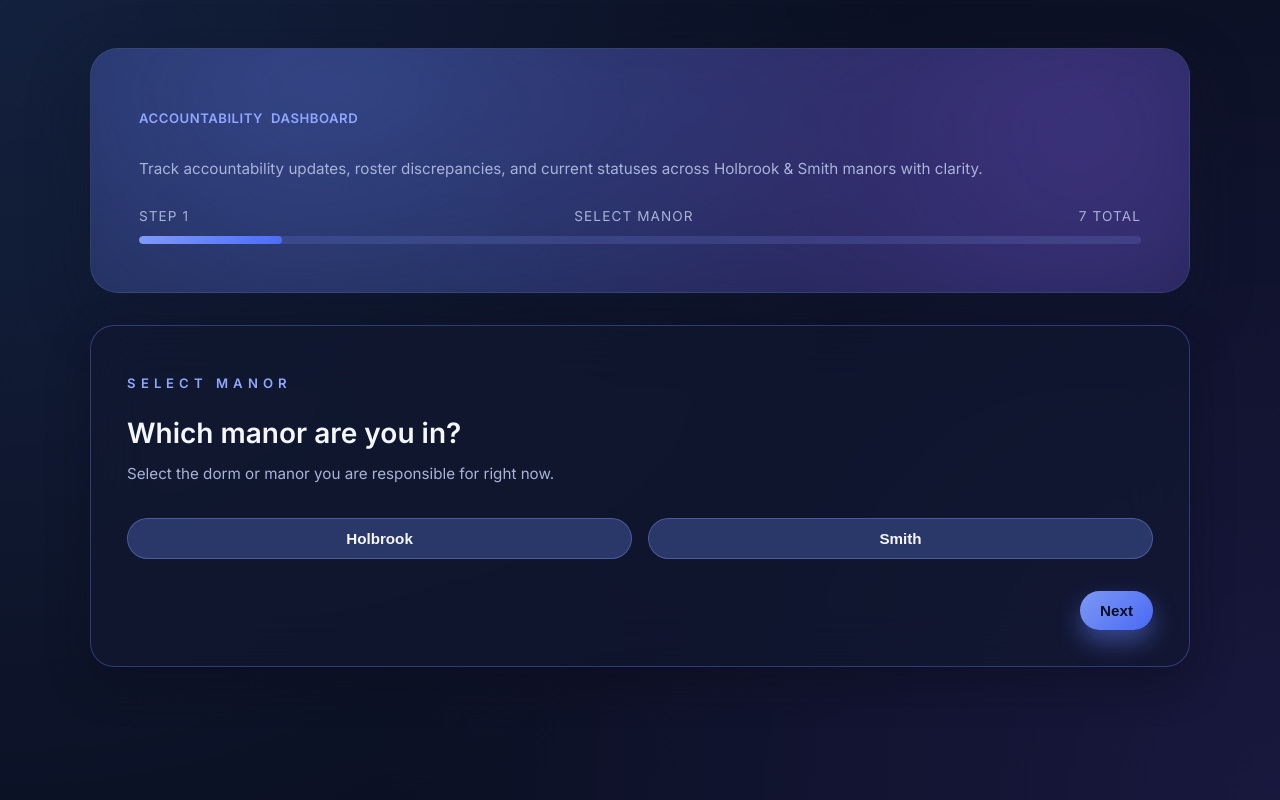
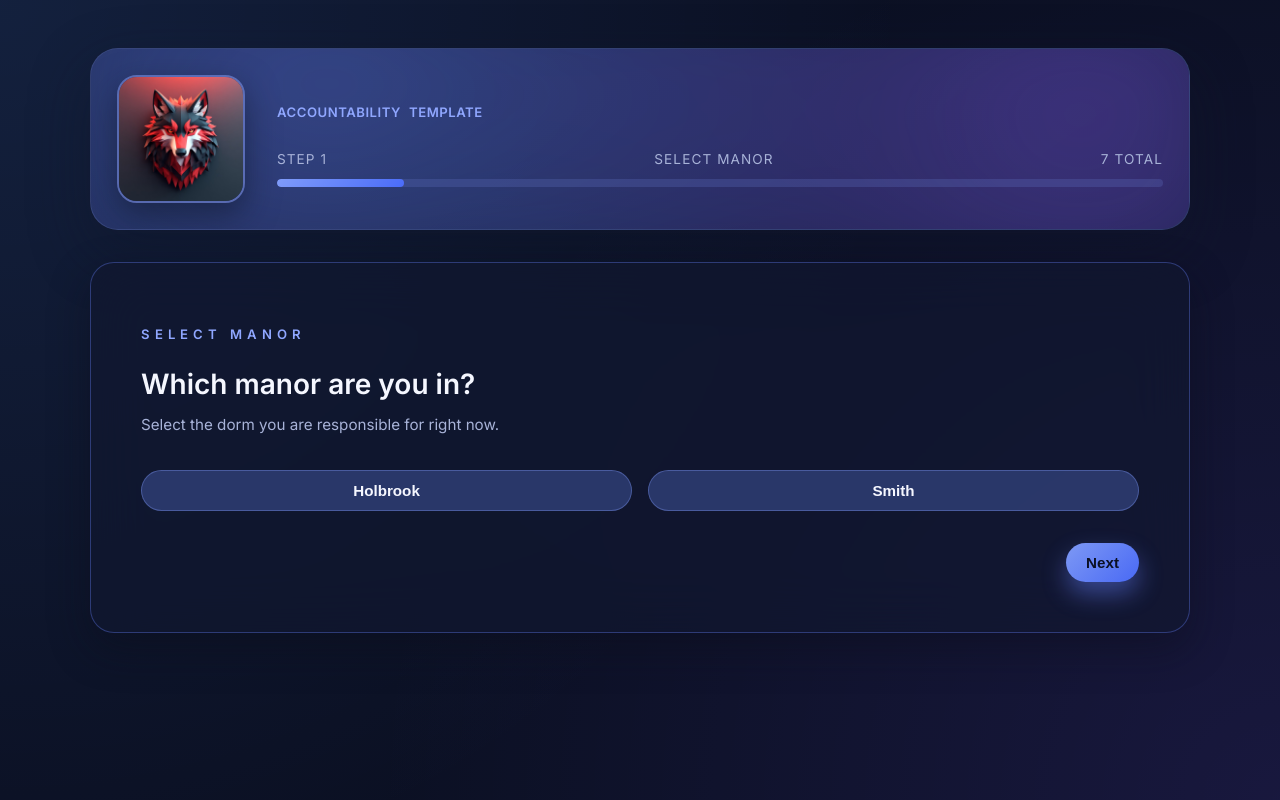
Before and after one commit to zemdregon/cq-email, a React (Vite) app: page / in a window 1280 px wide. Built offline with nearby package versions, Linux system fonts and the light colour scheme.

Commit message:
Tighten hero layout around accountability title

```diff
--- a/src/App.jsx
+++ b/src/App.jsx
@@ -1,5 +1,6 @@
 import { useState } from 'react';
 import { BlurText } from './components/BlurText.jsx';
+import redwolvesImage from '../redwolves.jpg';
 
 const manorOptions = ['Holbrook', 'Smith'];
 const rankOptions = ['E-1', 'E-2', 'E-3', 'E-4'];
@@ -60,8 +61,8 @@ const stepTitles = {
   notDetails: 'Offline confirmations',
   phasePrompt: 'Phase discrepancies',
   phaseDetails: 'Phase discrepancy details',
-  outPrompt: 'Outprocessed roster review',
-  outDetails: 'Outprocessed details',
+  outPrompt: 'Out-processing roster review',
+  outDetails: 'Out-processing details',
   notes: 'Additional notes',
   preparer: 'Prepared by'
 };
@@ -151,9 +152,6 @@ export default function App() {
     }
   };
 
-  const cardIntro =
-    'Track accountability updates, roster discrepancies, and current statuses across Holbrook & Smith manors with clarity.';
-
   const canGoNext = step => {
     switch (step) {
       case 'manor':
@@ -192,9 +190,9 @@ export default function App() {
             case 'phaseDetails':
               return 'Flag mismatched training phases';
             case 'outPrompt':
-              return 'Are there outprocessed Airmen still on the roster?';
+              return 'Are there out-processing Airmen still on the roster?';
             case 'outDetails':
-              return 'List outprocessed Airmen for removal';
+              return 'List out-processing Airmen for removal';
             case 'notes':
               return 'Add any additional notes or reminders';
             case 'preparer':
@@ -208,7 +206,7 @@ export default function App() {
         {(() => {
           switch (activeStep) {
             case 'manor':
-              return 'Select the dorm or manor you are responsible for right now.';
+              return 'Select the dorm you are responsible for right now.';
             case 'latePrompt':
               return 'Let us know if anyone checked in after the scheduled accountability time.';
             case 'lateDetails':
@@ -222,9 +220,9 @@ export default function App() {
             case 'phaseDetails':
               return 'Provide the room number and actual phase so the roster can be updated.';
             case 'outPrompt':
-              return 'Let us know if anyone has outprocessed but is still appearing on the roster.';
+              return 'Let us know if anyone has completed out-processing but is still appearing on the roster.';
             case 'outDetails':
-              return 'Log who should be removed and the date their outprocessing was confirmed.';
+              return 'Log who should be removed and the date their out-processing was confirmed.';
             case 'notes':
               return 'Write quick reminders, follow-ups, or anything leadership should be aware of.';
             case 'preparer':
@@ -301,7 +299,9 @@ export default function App() {
             <div className="control-group">
               {lateAccounted.map((entry, index) => (
                 <div className="list-entry" key={`late-${index}`}>
+                  <div className="entry-header">
                     <span className="entry-index">#{index + 1}</span>
+                  </div>
                   <div className="field-grid">
                     <div className="field">
                       <label htmlFor={`late-last-${index}`}>Last Name</label>
@@ -363,7 +363,7 @@ export default function App() {
                       id={`late-notes-${index}`}
                       value={entry.notes}
                       onChange={event => updateEntries(lateAccounted, setLateAccounted, index, 'notes', event.target.value)}
-                      placeholder="Contacted by CQ runner, returned at 2130."
+                      placeholder="Optional."
                     />
                   </div>
                   <div className="entry-actions">
@@ -640,7 +640,7 @@ export default function App() {
               ))}
               <div className="add-row">
                 <button className="button secondary" type="button" onClick={() => setOutprocessed([...outprocessed, createOutprocessedEntry()])}>
-                  Add out-processed Airman
+                  Add out-processing Airman
                 </button>
               </div>
             </div>
@@ -743,8 +743,9 @@ export default function App() {
       <div className="layout">
         <section className="hero-card">
           <div className="hero-content">
-            <BlurText text="Accountability Dashboard" className="hero-title" animateBy="words" />
-            <p className="section-description">{cardIntro}</p>
+            <img src={redwolvesImage} alt="Red Wolves emblem" className="hero-logo" />
+            <div className="hero-body">
+              <BlurText text="Accountability Template" className="hero-title" animateBy="words" />
               <div className="hero-progress">
                 <div className="progress-meta">
                   <span>Step {currentPosition}</span>
@@ -753,6 +754,7 @@ export default function App() {
                 </div>
                 <div className="progress-track">
                   <div className="progress-fill" style={{ width: `${progress}%` }} />
+                </div>
               </div>
             </div>
           </div>
--- a/src/main.css
+++ b/src/main.css
@@ -36,7 +36,7 @@ body {
   background: linear-gradient(145deg, rgba(33, 46, 91, 0.82), rgba(20, 28, 61, 0.85));
   border: 1px solid rgba(135, 160, 255, 0.25);
   border-radius: 28px;
-  padding: clamp(28px, 6vw, 48px);
+  padding: clamp(16px, 3.5vw, 26px);
   box-shadow: var(--shadow);
   position: relative;
   overflow: hidden;
@@ -56,15 +56,35 @@ body {
   position: relative;
   z-index: 1;
   display: flex;
+  flex-wrap: wrap;
+  align-items: center;
+  gap: clamp(16px, 4vw, 32px);
+}
+
+.hero-logo {
+  width: clamp(84px, 18vw, 128px);
+  height: clamp(84px, 18vw, 128px);
+  object-fit: cover;
+  border-radius: 20px;
+  border: 2px solid rgba(144, 167, 255, 0.45);
+  box-shadow: 0 12px 32px rgba(15, 23, 42, 0.55);
+}
+
+.hero-body {
+  display: flex;
   flex-direction: column;
-  gap: 18px;
+  gap: clamp(12px, 2.5vw, 18px);
+  flex: 1;
+  min-width: clamp(240px, 45%, 480px);
 }
 
 .hero-progress {
   display: flex;
   flex-direction: column;
   gap: 12px;
-  margin-top: 8px;
+  margin-top: 0;
+  flex: 1;
+  min-width: 220px;
 }
 
 .progress-meta {
@@ -98,12 +118,12 @@ body {
   background: var(--surface);
   border: 1px solid var(--border);
   border-radius: 24px;
-  padding: clamp(24px, 4vw, 36px);
+  padding: clamp(32px, 5.8vw, 50px);
   box-shadow: 0 16px 40px rgba(10, 14, 27, 0.45);
   backdrop-filter: blur(28px);
   display: flex;
   flex-direction: column;
-  gap: 24px;
+  gap: 28px;
 }
 
 .wizard-card {
@@ -224,13 +244,14 @@ body {
   border-radius: 20px;
   background: rgba(16, 22, 45, 0.65);
   border: 1px solid rgba(126, 146, 255, 0.25);
-  position: relative;
+}
+
+.entry-header {
+  display: flex;
+  justify-content: flex-end;
 }
 
 .entry-index {
-  position: absolute;
-  top: 16px;
-  right: 20px;
   font-size: 0.85rem;
   color: var(--accent-strong);
   opacity: 0.8;
```
Lines whose indentation alone changed are shown as unchanged.
